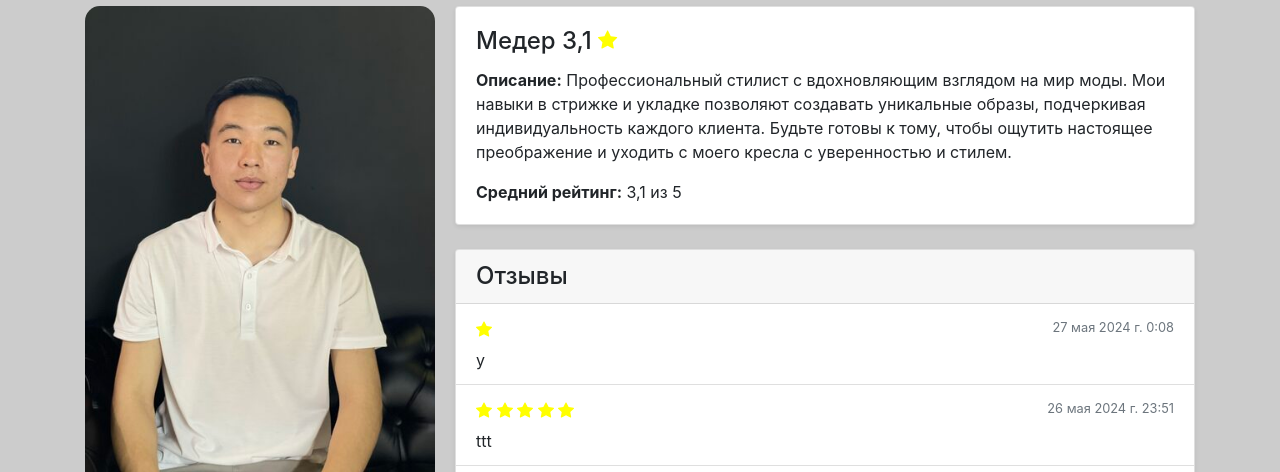
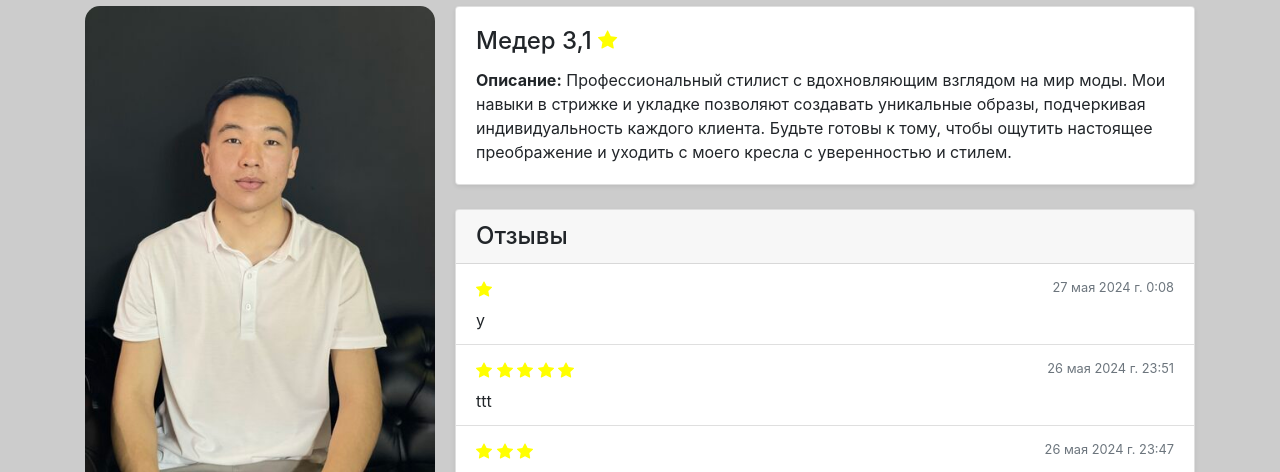
Before and after one commit to lepri4dw/barber, a Django app: page /barbers/1/ in a window 1280 px wide. Shown: the part 86-558 px from the top of the page. Run offline with Django 4.2, Linux system fonts and the light colour scheme; data comes from the database, SQL or seed files in the repository; both versions use the stored data as it was after the commit; some libraries are stand-ins or nearby versions.

Commit message:
Removed repeated element

```diff
--- a/templates/barber_detail.html
+++ b/templates/barber_detail.html
@@ -23,11 +23,7 @@
                                             <path d="M3.612 15.443c-.386.198-.824-.149-.746-.592l.83-4.73L.173 6.765c-.329-.314-.158-.888.283-.95l4.898-.696L7.538.792c.197-.39.73-.39.927 0l2.184 4.327 4.898.696c.441.062.612.636.282.95l-3.522 3.356.83 4.73c.078.443-.36.79-.746.592L8 13.187l-4.389 2.256z"/>
                                         </svg>{% endif %}</h4>
                     <p class="card-text"><strong>Описание:</strong> {{ barber.description }}</p>
-                    {% if average_rating %}
-                        <p class="card-text"><strong>Средний рейтинг:</strong> {{ average_rating|floatformat:1 }} из 5</p>
-                    {% else %}
-                        <p class="card-text"><strong>Средний рейтинг:</strong> Нет оценок</p>
-                    {% endif %}
+
                 </div>
             </div>
             <div class="card shadow-sm my-4">
@@ -93,8 +89,6 @@
                     </nav>
                 </div>
             </div>
-
-            <!-- Форма для оставления отзыва -->
             <div class="card shadow-sm my-4">
                 <div class="card-header">
                     <h4 class="mb-0">Оставить отзыв</h4>
```
Also changed, not shown: db.sqlite3.
